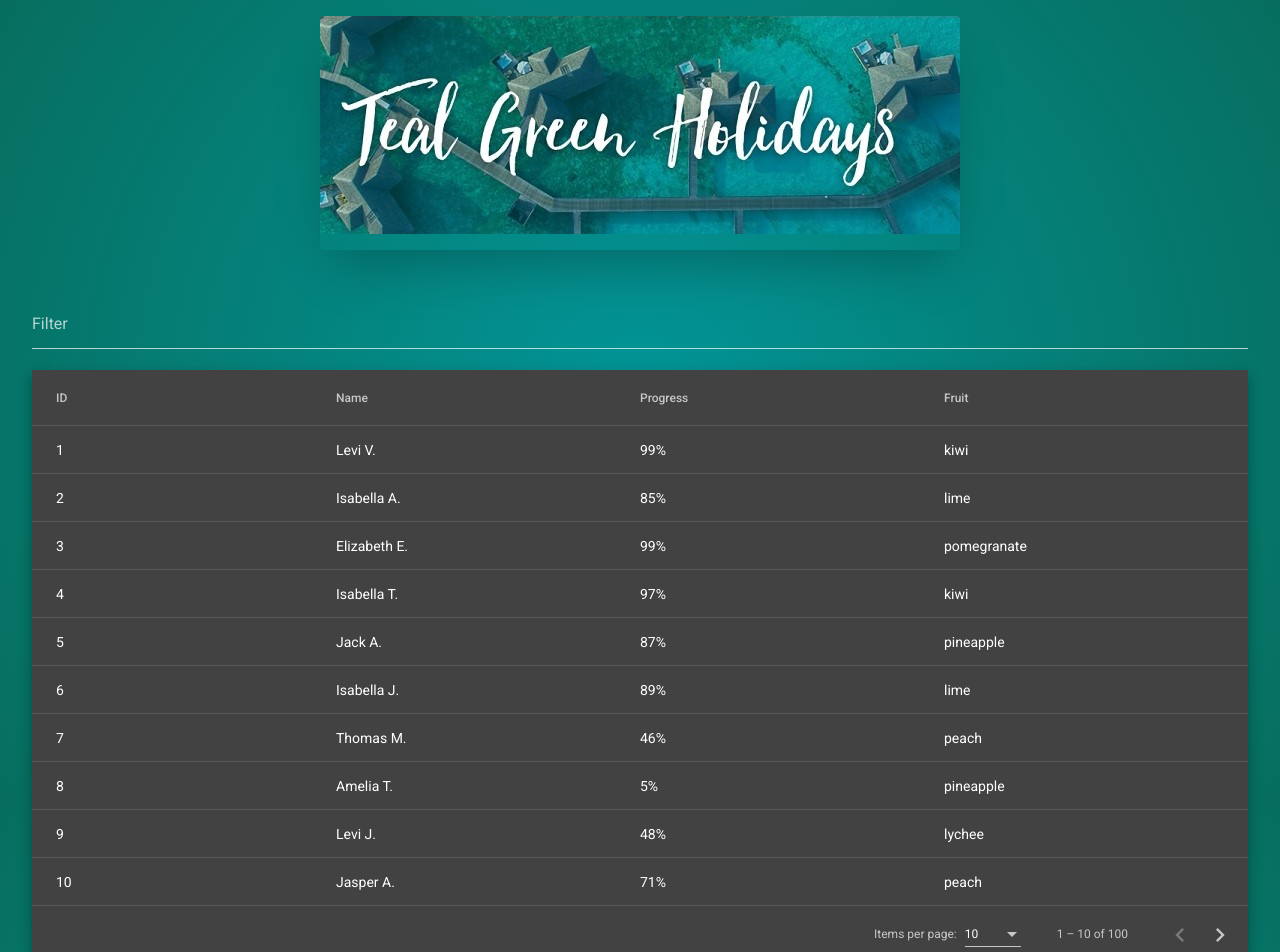
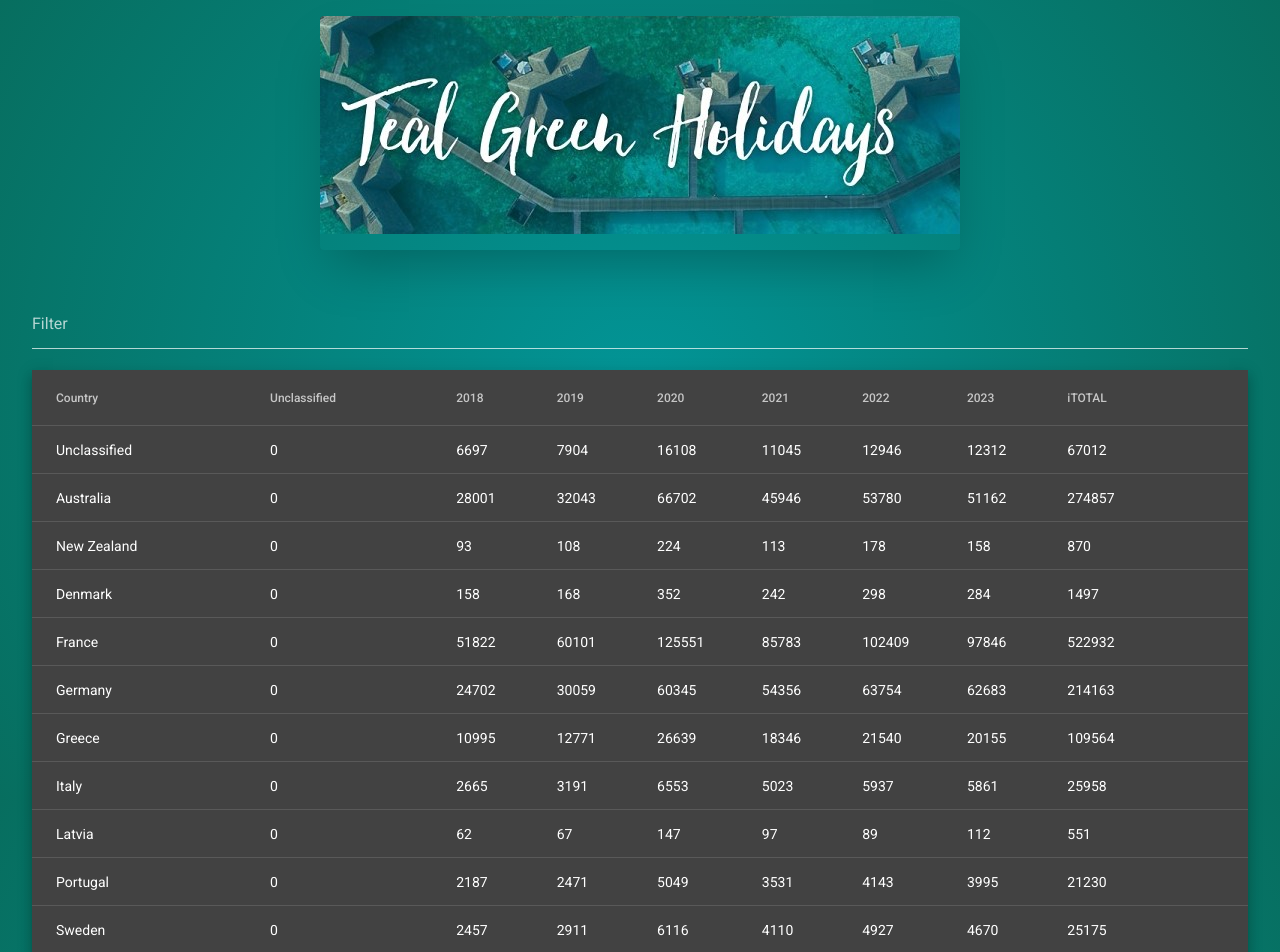
Before and after one commit to WillBorysiak/Apteco-Front-End, an Angular app: page / in a window 1280 px wide. Shown: the top 952 px of the page. Built offline with nearby package versions, Linux system fonts and the light colour scheme.

Commit message:
new data showing in the material table

```diff
--- a/src/app/components/table/table.component.html
+++ b/src/app/components/table/table.component.html
@@ -11,28 +11,13 @@
 
   <div class="mat-elevation-z8">
     <table mat-table [dataSource]="dataSource" matSort>
-      <!-- ID Column -->
-      <ng-container matColumnDef="id">
-        <th mat-header-cell *matHeaderCellDef mat-sort-header>ID</th>
-        <td mat-cell *matCellDef="let row">{{ row.id }}</td>
-      </ng-container>
-
-      <!-- Progress Column -->
-      <ng-container matColumnDef="progress">
-        <th mat-header-cell *matHeaderCellDef mat-sort-header>Progress</th>
-        <td mat-cell *matCellDef="let row">{{ row.progress }}%</td>
-      </ng-container>
-
-      <!-- Name Column -->
-      <ng-container matColumnDef="name">
-        <th mat-header-cell *matHeaderCellDef mat-sort-header>Name</th>
-        <td mat-cell *matCellDef="let row">{{ row.name }}</td>
-      </ng-container>
-
-      <!-- Fruit Column -->
-      <ng-container matColumnDef="fruit">
-        <th mat-header-cell *matHeaderCellDef mat-sort-header>Fruit</th>
-        <td mat-cell *matCellDef="let row">{{ row.fruit }}</td>
+      <!-- Years Columns -->
+      <ng-container
+        *ngFor="let column of displayedColumns"
+        [matColumnDef]="column"
+      >
+        <th mat-header-cell *matHeaderCellDef mat-sort-header>{{ column }}</th>
+        <td mat-cell *matCellDef="let row">{{ row[column] }}</td>
       </ng-container>
 
       <tr mat-header-row *matHeaderRowDef="displayedColumns"></tr>
@@ -47,7 +32,8 @@
     </table>
 
     <mat-paginator
-      [pageSizeOptions]="[10, 25, 50, 100]"
+      [pageSizeOptions]="[5, 10, 15, 20, 25]"
+      pageSize="15"
       aria-label="Select page of users"
     ></mat-paginator>
   </div>
--- a/src/app/components/table/table.component.scss
+++ b/src/app/components/table/table.component.scss
@@ -11,11 +11,6 @@
   font-size: 1rem;
 }
 
-td,
-th {
-  width: 25%;
-}
-
 .mat-form-field input {
   font-size: 1.5rem;
 }
--- a/src/app/components/table/table.component.ts
+++ b/src/app/components/table/table.component.ts
@@ -63,7 +63,7 @@
 export class TableComponent implements OnChanges, OnInit {
   // Variables
   @Input() data!: DataInterface;
-  displayedColumns: string[] = ['id', 'name', 'progress', 'fruit'];
+  displayedColumns: string[] = [];
   dataSource: MatTableDataSource<UserData>;
 
   @ViewChild(MatPaginator) paginator!: MatPaginator;
@@ -81,6 +81,7 @@
   ngOnChanges(): void {}
 
   ngOnInit(): void {
+    this.displayedColumns = ['Country', ...this.getYears()];
     this.createTableData();
   }
 
@@ -149,6 +150,6 @@
         countries[index][year] = +value;
       });
     });
-    console.log(countries);
+    this.dataSource.data = countries;
   }
 }
```
Also changed, not shown: 1 other file (tests, documents, lock files or other folders).
